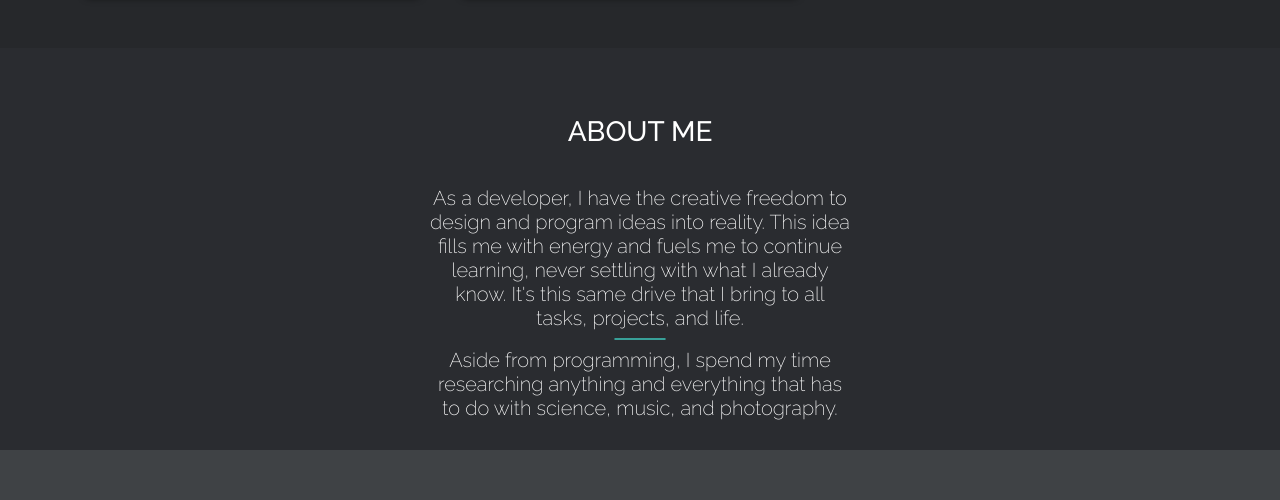
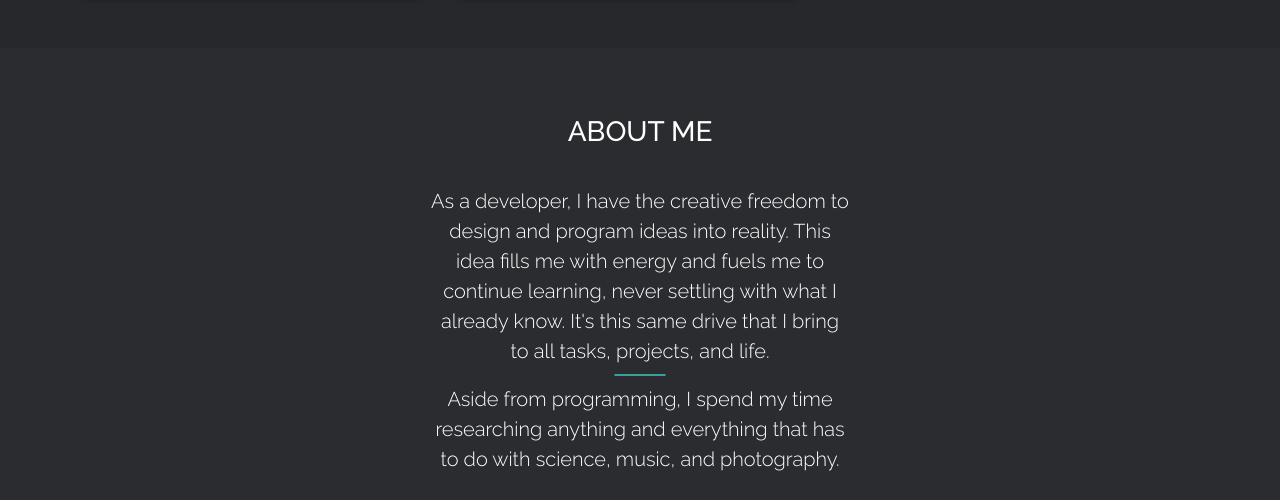
Before and after one commit to jesusriv/jesusriv.github.io, a React (Create React App) app: page / in a window 1280 px wide. Shown: the part 2295-2795 px from the top of the page. Built offline with nearby package versions, Linux system fonts and the light colour scheme.

Commit message:
About me structural changes

```diff
--- a/src/index.css
+++ b/src/index.css
@@ -23,3 +23,9 @@ code {
   text-align: center;
   text-transform: uppercase;
 }
+
+hr {
+  width: 50px;
+  border: 1px solid #38a098;
+  border-radius: 5px;
+}
--- a/src/pages/AboutMe/AboutMe.js
+++ b/src/pages/AboutMe/AboutMe.js
@@ -2,22 +2,17 @@ import styled from 'styled-components';
 
 const AboutMeContainer = styled.div`
     width: 100%;
-    padding: 30px 0;
+    padding: 30px 0 80px 0;
     background-color: #2a2c30;
     text-align: center;
 
     p {
         width: 90%;
         margin: 0 auto;
-        font-weight: 200;
+        font-weight: 300;
         font-size: 20px;
         max-width: 420px;
-    }
-
-    hr {
-        width: 50px;
-        border: 1px solid #38a098;
-        border-radius: 5px;
+        line-height: 1.5;
     }
 `;
 
```
